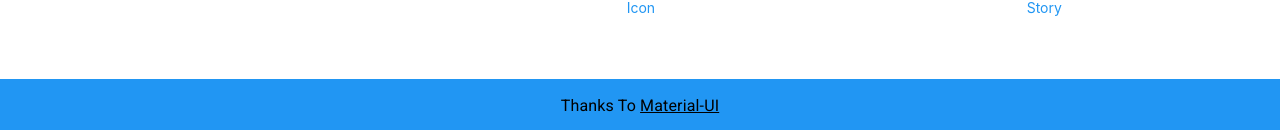
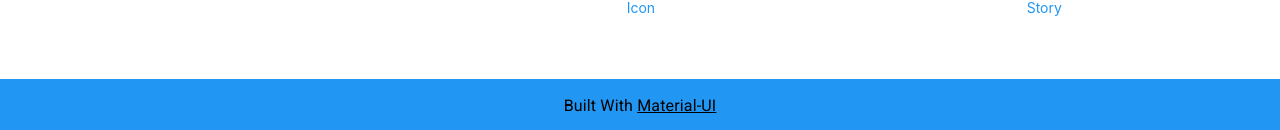
Before and after one commit to AnandaZulham/web-e-commerce, a React (Create React App) app: page / in a window 1280 px wide. Shown: the part 2364-2494 px from the top of the page. Built offline with nearby package versions, Linux system fonts and the light colour scheme.

Commit message:
Change text in footer

```diff
--- a/src/Footer.js
+++ b/src/Footer.js
@@ -59,7 +59,7 @@ export default function Footer() {
 						</Grid>
 					</Grid>
 					<div>
-						<Typography variant="body1" align="center" className={classes.styleFooter}>Thanks To <Link color="inherit" underline="always" href="www.material-ui.com">Material-UI</Link></Typography>
+						<Typography variant="body1" align="center" className={classes.styleFooter}>Built With <Link color="inherit" underline="always" href="www.material-ui.com">Material-UI</Link></Typography>
 					</div>
         </div>
     )
```
